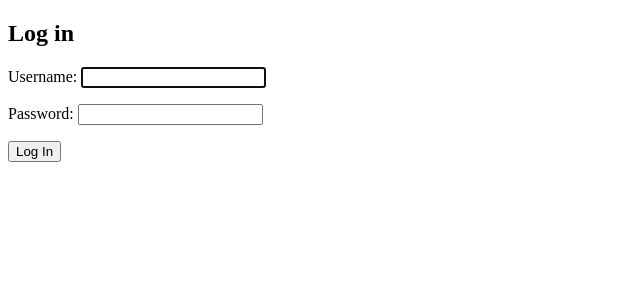
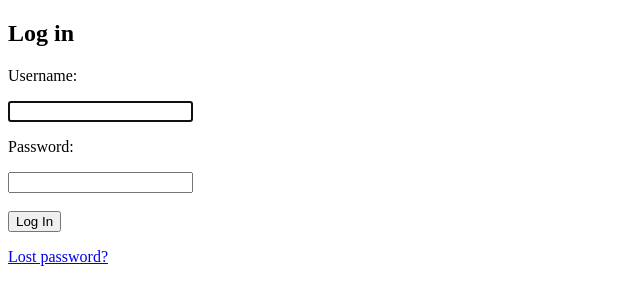
Before and after one commit to shahrokh-rhmani/login-logout, a Django app: page /accounts/login/ in a window 1280 px wide. Shown: the top 305 px of the page, without its empty margins (0-640 px from the left). Run offline with Django 4.2, Linux system fonts and the light colour scheme.

Commit message:
updates login.html

```diff
--- a/templates/registration/login.html
+++ b/templates/registration/login.html
@@ -6,8 +6,17 @@
   <h2>Log in</h2>
   <form class="" method="post">
     {% csrf_token %}
-    {{form.as_p}}
+
+    <p>{{ form.username.label_tag }}</p>
+    {{ form.username }}
+
+    <p>{{ form.password.label_tag }}</p>
+    {{ form.password }}
+
+
+    <br><br>
     <button type="submit" name="button">Log In</button>
+  </form>
 
-  </form>
+  <p><a href="#">Lost password?</a></p>
 {% endblock %}
```
